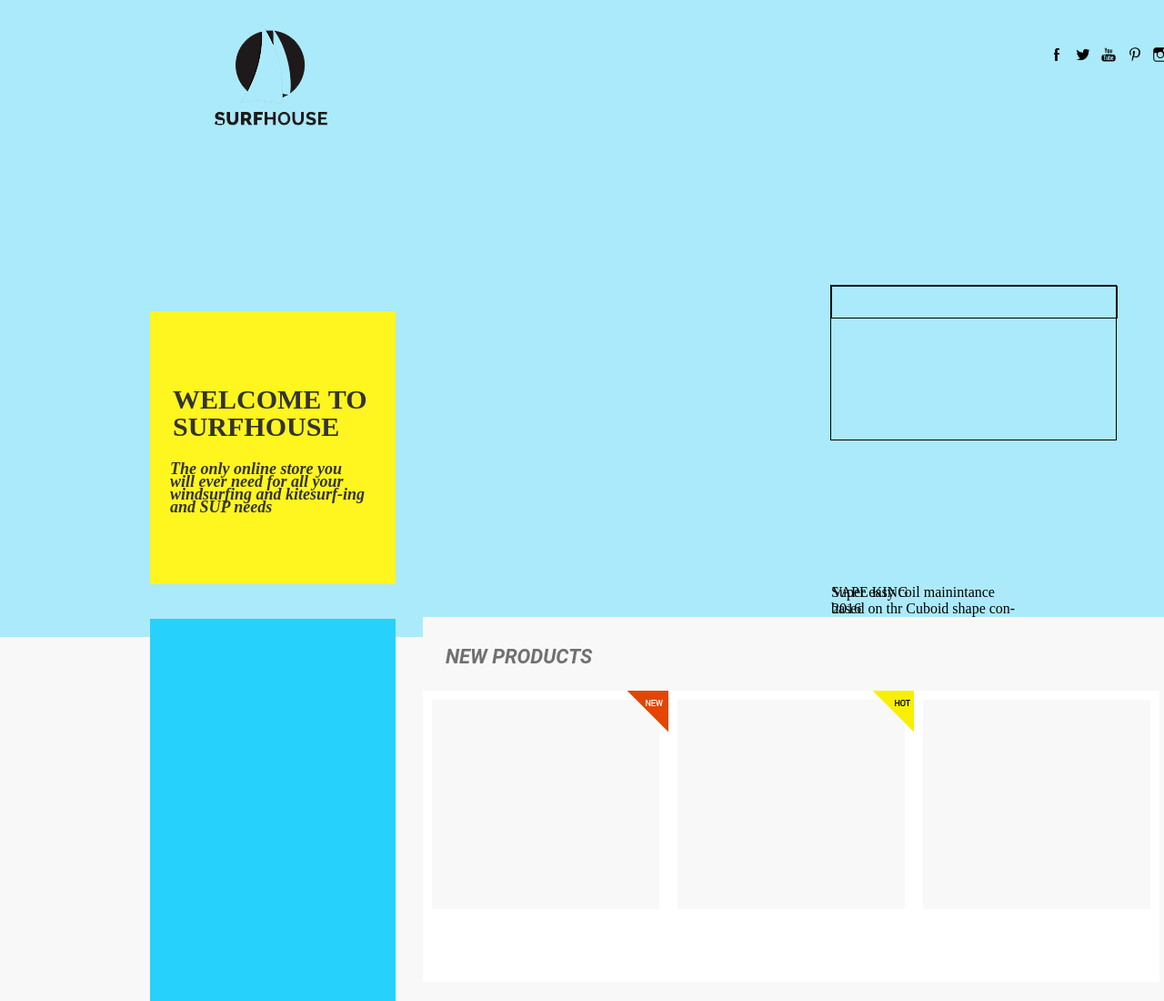
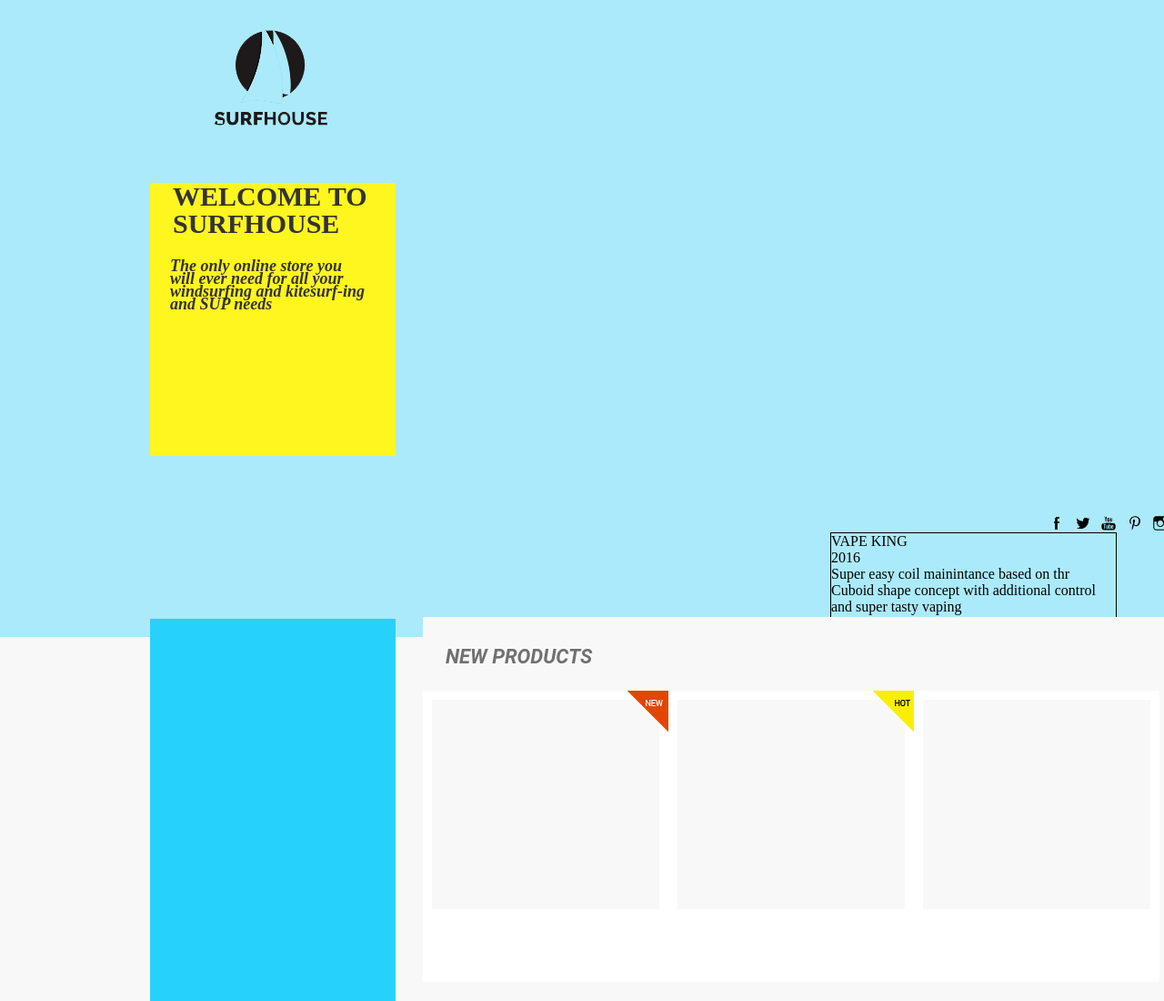
Before and after one commit to moodymood536/PSD-Surf, a plain HTML site: page index.html in a window 1280 px wide. Shown: the top 1100 px of the page at 91% size. Drawn offline with Linux system fonts and the light colour scheme.

Commit message:
No float

```diff
--- a/index.html
+++ b/index.html
@@ -41,9 +41,9 @@
 									</div>
 									<div class="head_adv">
 										<p id="vape_king">VAPE KING<br>2016</p>
-										<p>Super easy coil mainintance<br>based on thr Cuboid shape con-
-											<br>cept with additional control and super
-										<br>tasty vaping</p>
+										<p>Super easy coil mainintance based on thr Cuboid shape concept with
+										additional control and super
+										tasty vaping</p>
 									</div>
 			</div>
 
--- a/style.css
+++ b/style.css
@@ -17,7 +17,7 @@
 	/*width: 1500px;*/
 	display: inline-block;
 	margin: 0 auto;
-	padding: 0 auto;
+	/*padding: 0 auto;*/
 	/*border: 1px solid black;*/
 }
 #logo{
@@ -51,10 +51,10 @@
 	height: 300px;
 	margin-top: 201px;
 	margin-right: 1065px;
-	margin-bot: 64px;
+	margin-bottom: 64px;
 	margin-left: 165px;
 	/*border: 1px solid black;*/
-	float: left;
+	/*float: left;*/
 }
 .banner-text{
 	font-family: "Raleway bold";
@@ -67,7 +67,7 @@
 	/*display: inline-block;*/
 	margin-top: 82px;
 	margin-right: 46px;
-	margin-bot: 166px;
+	margin-bottom: : 166px;
 	margin-left: 25px;
 	/*border: 1px solid black;*/
 }
@@ -80,7 +80,7 @@
 	text-align: left;
 	margin-top: 24px;
 	margin-right: 30px;
-	margin-bot: 82px;
+	margin-bottom: 82px;
 	margin-left: 22px;
 	/*border: 1px solid black;*/
 }
@@ -90,18 +90,26 @@
 	width: 140px;
 	margin-left: 1151px;
 	margin-top: 50px;
+
 }
 .head_adv{
 	width: 313px;
 	height: 169px;
 	border: 1px solid black;
-	margin-top: 243px;
+	/*margin-top: 243px;*/
 	margin-left: 913px;
+
+	/*overflow: auto;*/
+}
 }
 #vape_king{
 	border: 1px solid black;
-	height: 34px;
-	width: 313px;
+	overflow: hidden;
+	/*max-width: 313px;*/
+	/*min-width: 100px;*/
+
+
+
 }
 .menu{
 	position: relative;
```
